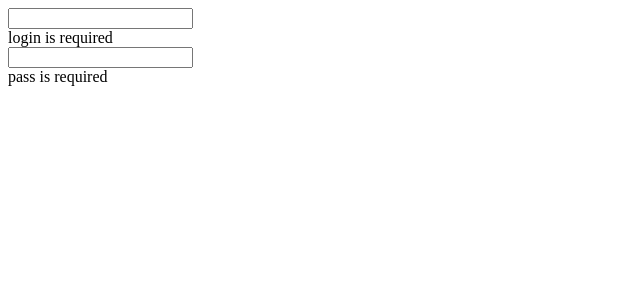
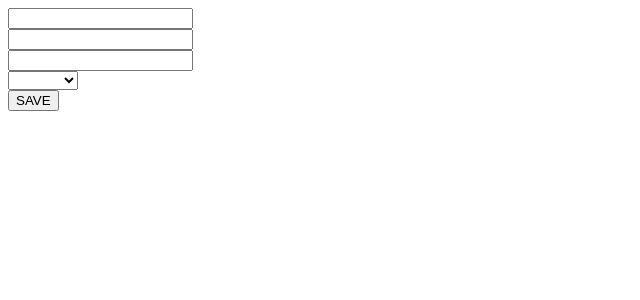
Before and after one commit to TarasLesh/lesson1_HW_ng-owu, an Angular app: page / in a window 1280 px wide. Shown: the top 300 px of the page, without its empty margins (0-640 px from the left). Built offline with nearby package versions, Linux system fonts and the light colour scheme.

Commit message:
ng forms HW OK

```diff
--- a/src/app/app.component.html
+++ b/src/app/app.component.html
@@ -18,11 +18,26 @@
 <!--  </div>-->
 <!--</form>-->
 
-<form [formGroup]="forma">
-  <div><input formControlName="login"></div>
-  <div *ngIf="forma.controls['login'].invalid">login is required</div>
-<!--  <div><input [formControl]="password"></div>-->
-  <div><input formControlName="password"></div>
-  <div *ngIf="forma.controls.password.invalid">pass is required</div>
-<!--  <button (click)="checkState(forma)" [disabled]="forma.invalid" >save</button>-->
+<!--<form [formGroup]="forma">-->
+<!--  <div><input formControlName="login"></div>-->
+<!--  <div *ngIf="forma.controls['login'].invalid">login is required</div>-->
+<!--&lt;!&ndash;  <div><input [formControl]="password"></div>&ndash;&gt;-->
+<!--  <div><input formControlName="password"></div>-->
+<!--  <div *ngIf="forma.controls.password.invalid">pass is required</div>-->
+<!--&lt;!&ndash;  <button (click)="checkState(forma)" [disabled]="forma.invalid" >save</button>&ndash;&gt;-->
+<!--</form>-->
+
+
+<form [formGroup]="form">
+  <div><input formControlName="id" type="number"></div>
+  <div><input formControlName="title"></div>
+  <div><input formControlName="body"></div>
+  <div><select formControlName="type">
+    <option value="hight">hight</option>
+    <option value="medium">medium</option>
+    <option value="low">low</option>
+  </select></div>
+  <button (click)="save()">SAVE</button>
 </form>
+
+<app-todo *ngFor="let todo of todos" [todo]="todo"></app-todo>
--- a/src/app/app.component.ts
+++ b/src/app/app.component.ts
@@ -1,5 +1,6 @@
 import {Component} from '@angular/core';
-import {FormBuilder, FormControl, FormGroup, Validators} from "@angular/forms";
+import {FormBuilder, FormGroup, Validators} from "@angular/forms";
+import {Todo} from "./models/Todo";
 
 @Component({
   selector: 'app-root',
@@ -20,7 +21,8 @@ export class AppComponent {
   //   password: 'def pass'
   // };
 
-  forma: FormGroup;
+  // forma: FormGroup;
+
 
   // password: FormControl = new FormControl('', [Validators.required, Validators.pattern('[a-zA-Z]{6,}')]);
   //
@@ -46,13 +48,34 @@ export class AppComponent {
   //   console.log(forma);
   // }
 
-  constructor(private formBuilder: FormBuilder) {
-    this.forma = formBuilder.group({
-      login: ['', [Validators.required, Validators.maxLength(10)]],
-      password: ['', [Validators.required, Validators.pattern('[a-zA-Z]{6,}')]]
+  // constructor(private formBuilder: FormBuilder) {
+  //   this.forma = formBuilder.group({
+  //     login: ['', [Validators.required, Validators.maxLength(10)]],
+  //     password: ['', [Validators.required, Validators.pattern('[a-zA-Z]{6,}')]]
+  //   });
+  // }
+
+  // https://regex101.com/   generaror regulars
+
+  // @ts-ignore
+
+  form: FormGroup;
+
+  todos: Todo[] = [];
+
+  constructor(private fb: FormBuilder) {
+    this.form = this.fb.group({
+      id: ['', Validators.required],
+      title: ['', Validators.required],
+      body: ['', Validators.required],
+      type: ['', Validators.required],
     });
   }
 
-  // https://regex101.com/   generaror regulars
+  save() {
+    this.todos.push(this.form.value);
+  }
+}
 
-}
+
+// <application android:usesCleartextTraffic="true" />
--- a/src/app/app.module.ts
+++ b/src/app/app.module.ts
@@ -4,17 +4,19 @@ import {NgModule} from '@angular/core';
 import {AppComponent} from './app.component';
 import {HttpClientModule} from '@angular/common/http';
 import {FormsModule, ReactiveFormsModule} from "@angular/forms";
+import { TodoComponent } from './todo/todo.component';
 
 
 @NgModule({
   declarations: [
     AppComponent,
+    TodoComponent,
   ],
   imports: [
     BrowserModule,
     HttpClientModule,
     FormsModule,
-    ReactiveFormsModule
+    ReactiveFormsModule,
   ],
   providers: [],
   bootstrap: [AppComponent]
--- /dev/null
+++ b/src/app/models/Todo.ts
@@ -0,0 +1,8 @@
+export class Todo {
+
+  id: number;
+  title: string;
+  body: string;
+  type: string;
+
+}
--- /dev/null
+++ b/src/app/todo/todo.component.html
@@ -0,0 +1,3 @@
+<div *ngIf="status">
+  {{todo | json }}<input type="checkbox" [ngModel]="status">
+</div>
--- /dev/null
+++ b/src/app/todo/todo.component.ts
@@ -0,0 +1,20 @@
+import {Component, Input, OnInit} from '@angular/core';
+import {Todo} from "../models/Todo";
+
+@Component({
+  selector: 'app-todo',
+  templateUrl: './todo.component.html',
+  styleUrls: ['./todo.component.css']
+})
+export class TodoComponent implements OnInit {
+
+  @Input()
+  todo: Todo;
+  status: boolean;
+
+  constructor() { }
+
+  ngOnInit(): void {
+  }
+
+}
```
Also changed, not shown: src/app/todo/todo.component.css (added).
